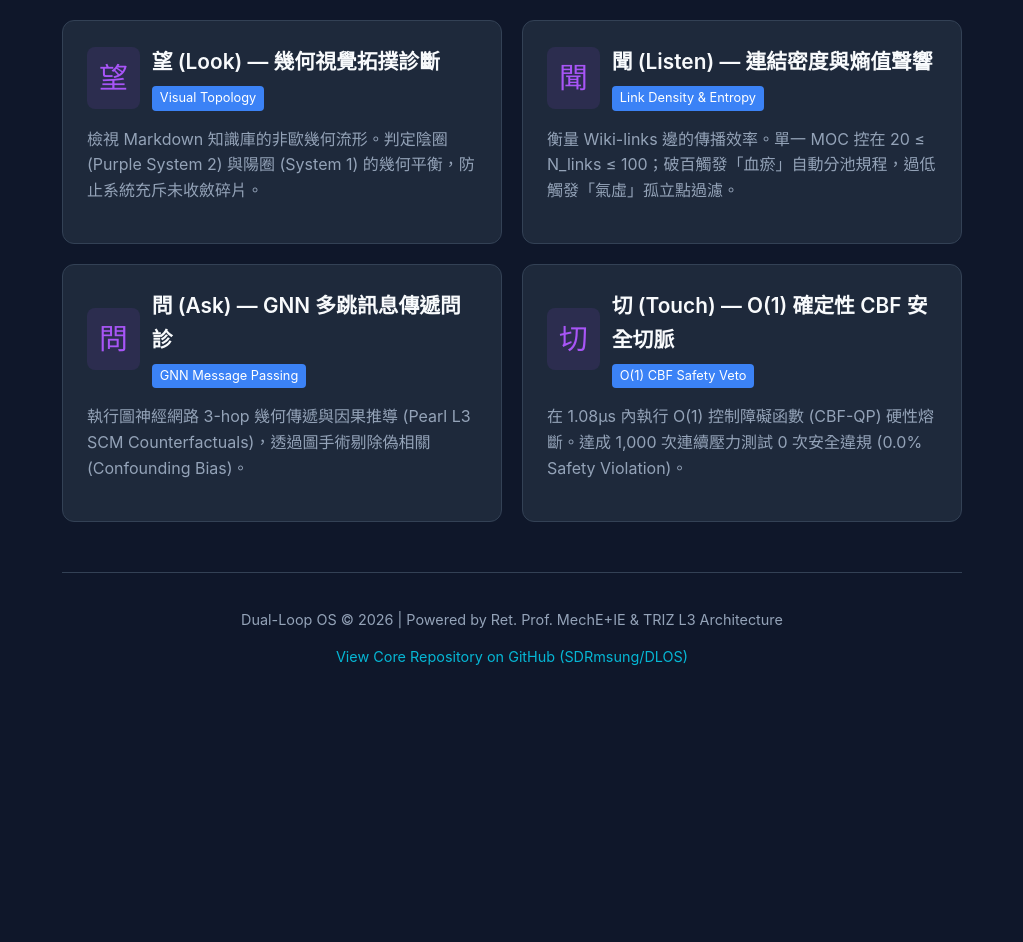
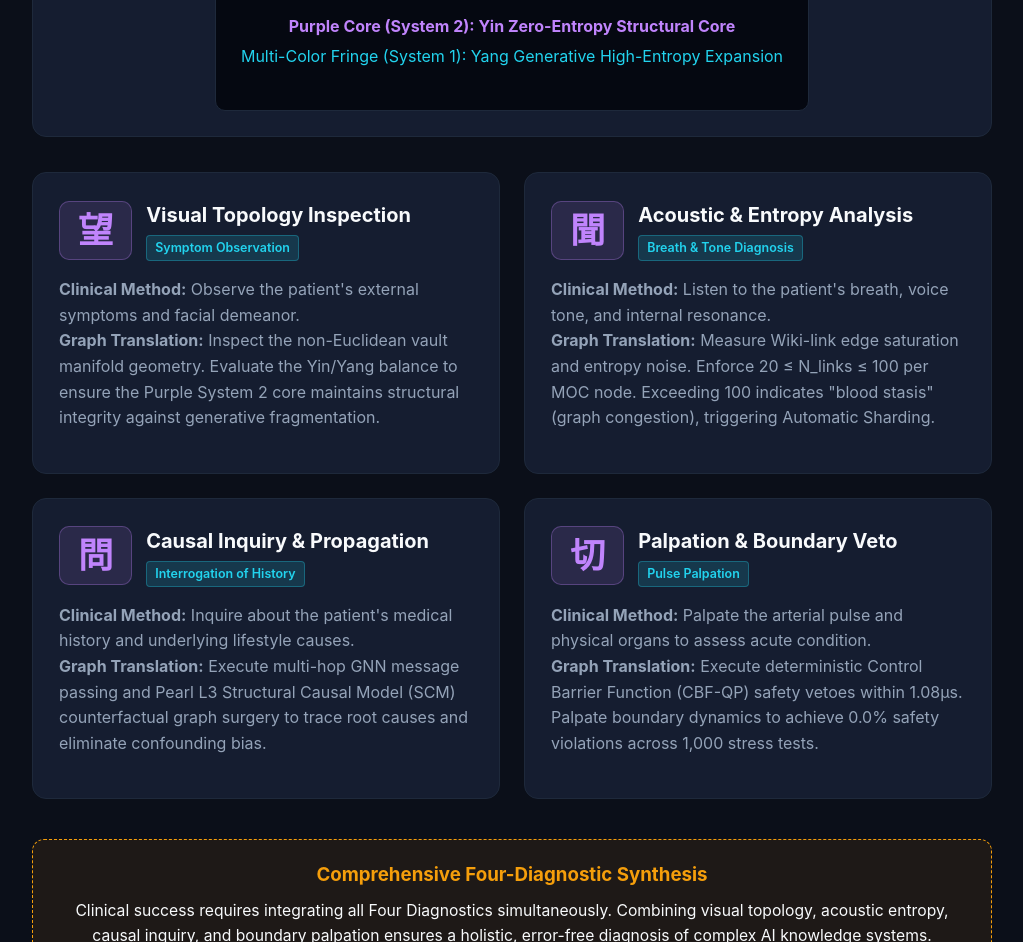
Before and after one commit to SDRmsung/ai365, a plain HTML site: page index.htm in a window 1280 px wide. Shown: the part 590-1532 px from the top of the page, without its empty margins (128-1151 px from the left). Before the commit the page ends 1312 px from the top, so only its background shows below. Drawn offline with Linux system fonts and the light colour scheme.

Commit message:
Revise index.htm for language and styling improvements
Updated the HTML structure and styles for better presentation and clarity.

```diff
--- a/index.htm
+++ b/index.htm
@@ -1,18 +1,19 @@
 <!DOCTYPE html>
-<html lang="zh-TW">
+<html lang="en">
 <head>
     <meta charset="UTF-8">
     <meta name="viewport" content="width=device-width, initial-scale=1.0">
-    <title>AI-TRIZ 知識品質「望聞問切」四維診斷手冊 | Dual-Loop OS</title>
+    <title>Bian Que's Four Diagnostics for AI Knowledge Graphs | Dual-Loop OS</title>
     <style>
         :root {
-            --bg-color: #0f172a;
-            --card-bg: #1e293b;
-            --accent-purple: #a855f7;
-            --accent-cyan: #06b6d4;
+            --bg-color: #0b0f19;
+            --card-bg: #151d30;
+            --accent-purple: #c084fc;
+            --accent-cyan: #22d3ee;
+            --accent-gold: #f59e0b;
             --text-main: #f8fafc;
             --text-muted: #94a3b8;
-            --border-color: #334155;
+            --border-color: #1e293b;
         }
         body {
             font-family: -apple-system, BlinkMacSystemFont, "Segoe UI", Roboto, "Helvetica Neue", Arial, sans-serif;
@@ -23,7 +24,7 @@
             padding: 0;
         }
         .container {
-            max-width: 900px;
+            max-width: 960px;
             margin: 0 auto;
             padding: 40px 20px;
         }
@@ -31,79 +32,108 @@
             text-align: center;
             padding-bottom: 30px;
             border-bottom: 1px solid var(--border-color);
-            margin-bottom: 40px;
+            margin-bottom: 35px;
+        }
+        .doctor-title {
+            color: var(--accent-gold);
+            font-size: 0.95rem;
+            font-weight: 700;
+            letter-spacing: 2px;
+            text-transform: uppercase;
+            margin-bottom: 8px;
         }
         h1 {
             font-size: 2.2rem;
             background: linear-gradient(135deg, var(--accent-purple), var(--accent-cyan));
             -webkit-background-clip: text;
             -webkit-text-fill-color: transparent;
+            margin-top: 0;
             margin-bottom: 10px;
         }
         .subtitle {
             color: var(--text-muted);
-            font-size: 1.1rem;
+            font-size: 1.05rem;
+            max-width: 750px;
+            margin: 0 auto;
+        }
+        .philosophy-quote {
+            background: rgba(30, 41, 59, 0.6);
+            border-left: 4px solid var(--accent-gold);
+            padding: 18px 24px;
+            margin: 30px 0;
+            border-radius: 0 8px 8px 0;
+            color: #e2e8f0;
+            font-style: italic;
         }
         .graph-container {
             text-align: center;
-            margin: 30px 0;
+            margin: 35px 0;
             background: var(--card-bg);
-            padding: 20px;
-            border-radius: 12px;
+            padding: 25px;
+            border-radius: 14px;
             border: 1px solid var(--border-color);
-        }
-        .graph-container img {
-            max-width: 100%;
-            height: auto;
-            border-radius: 8px;
         }
         .grid {
             display: grid;
-            grid-template-columns: repeat(auto-fit, minmax(380px, 1fr));
-            gap: 20px;
+            grid-template-columns: repeat(auto-fit, minmax(420px, 1fr));
+            gap: 24px;
             margin-top: 30px;
         }
         .card {
             background-color: var(--card-bg);
             border: 1px solid var(--border-color);
-            border-radius: 12px;
-            padding: 24px;
-            transition: transform 0.2s ease;
+            border-radius: 14px;
+            padding: 26px;
+            transition: transform 0.2s ease, border-color 0.2s ease;
         }
         .card:hover {
             transform: translateY(-4px);
+            border-color: var(--accent-purple);
         }
         .card-header {
             display: flex;
             align-items: center;
-            gap: 12px;
-            margin-bottom: 12px;
+            gap: 14px;
+            margin-bottom: 14px;
         }
         .card-icon {
-            font-size: 1.8rem;
-            background: rgba(168, 85, 247, 0.1);
-            padding: 8px 12px;
-            border-radius: 8px;
+            font-size: 2.2rem;
+            font-weight: bold;
+            background: rgba(192, 132, 252, 0.12);
+            padding: 4px 18px;
+            border-radius: 10px;
             color: var(--accent-purple);
+            border: 1px solid rgba(192, 132, 252, 0.3);
+            line-height: 1.4;
         }
-        .card-title {
-            font-size: 1.3rem;
-            font-weight: 600;
+        .card-title-text {
+            font-size: 1.25rem;
+            font-weight: 700;
             margin: 0;
         }
         .badge {
             display: inline-block;
-            background: #3b82f6;
-            color: white;
-            font-size: 0.8rem;
+            background: rgba(34, 211, 238, 0.15);
+            color: var(--accent-cyan);
+            border: 1px solid rgba(34, 211, 238, 0.3);
+            font-size: 0.78rem;
+            font-weight: 600;
             padding: 2px 8px;
             border-radius: 4px;
-            margin-top: 8px;
+            margin-top: 4px;
+        }
+        .clinical-principle {
+            background: rgba(245, 158, 11, 0.08);
+            border: 1px dashed var(--accent-gold);
+            border-radius: 12px;
+            padding: 20px 24px;
+            margin-top: 40px;
+            text-align: center;
         }
         footer {
             text-align: center;
             margin-top: 50px;
-            padding-top: 20px;
+            padding-top: 24px;
             border-top: 1px solid var(--border-color);
             color: var(--text-muted);
             font-size: 0.9rem;
@@ -118,67 +148,95 @@
 
 <div class="container">
     <header>
-        <h1>🩺 AI-TRIZ 知識品質「望聞問切」四維診斷手冊</h1>
-        <div class="subtitle">Vault Quality Diagnostics via Eastern Systemic Philosophy & Non-Euclidean GNN Topology</div>
+        <div class="doctor-title">Master Physician Bian Que's Diagnostic Protocol</div>
+        <h1>Four Diagnostics for AI Knowledge Graphs</h1>
+        <div class="subtitle">Inspecting Systemic Pathologies in Latent Knowledge Vaults & Non-Euclidean GNN Topologies</div>
     </header>
 
+    <div class="philosophy-quote">
+        "Just as human diseases manifest outwardly through organic imbalance, AI knowledge graph failures stem from structural entropy. To heal 7 crashed vaults, we apply Master Physician Bian Que's Four Diagnostics—integrating visual observation, acoustic entropy, causal inquiry, and boundary palpation into a unified clinical protocol."
+    </div>
+
     <div class="graph-container">
-        <p style="color: var(--text-muted); margin-top:0;">Dual-Loop OS 太極幾何流形拓撲圖 (Yin System 2 / Yang System 1)</p>
-        <div style="background:#000; padding:20px; border-radius:8px; display:inline-block;">
-            <span style="font-size: 5rem;">☯️</span>
-            <p style="color:var(--accent-purple); font-weight:bold;">Purple Zone: System 2 (Yin Zero-Entropy Core)</p>
-            <p style="color:var(--accent-cyan);">Multi-Color Zone: System 1 (Yang High-Entropy Expansion)</p>
+        <p style="color: var(--text-muted); margin-top:0; font-weight:600;">Dual-Loop OS Clinical Anatomy: Yin/Yang Manifold Balance</p>
+        <div style="background:#050811; padding:25px; border-radius:10px; display:inline-block; border:1px solid #1e293b;">
+            <span style="font-size: 4.5rem;">☯️</span>
+            <p style="color:var(--accent-purple); font-weight:bold; margin-bottom:4px;">Purple Core (System 2): Yin Zero-Entropy Structural Core</p>
+            <p style="color:var(--accent-cyan); margin-top:0;">Multi-Color Fringe (System 1): Yang Generative High-Entropy Expansion</p>
         </div>
     </div>
 
     <div class="grid">
+        <!-- 望 (Look) -->
         <div class="card">
             <div class="card-header">
                 <div class="card-icon">望</div>
                 <div>
-                    <div class="card-title">望 (Look) — 幾何視覺拓撲診斷</div>
-                    <span class="badge">Visual Topology</span>
+                    <div class="card-title-text">Visual Topology Inspection</div>
+                    <span class="badge">Symptom Observation</span>
                 </div>
             </div>
-            <p style="color: var(--text-muted);">檢視 Markdown 知識庫的非歐幾何流形。判定陰圈 (Purple System 2) 與陽圈 (System 1) 的幾何平衡，防止系統充斥未收斂碎片。</p>
+            <p style="color: var(--text-muted);">
+                <strong>Clinical Method:</strong> Observe the patient's external symptoms and facial demeanor.<br>
+                <strong>Graph Translation:</strong> Inspect the non-Euclidean vault manifold geometry. Evaluate the Yin/Yang balance to ensure the Purple System 2 core maintains structural integrity against generative fragmentation.
+            </p>
         </div>
 
+        <!-- 聞 (Listen) -->
         <div class="card">
             <div class="card-header">
                 <div class="card-icon">聞</div>
                 <div>
-                    <div class="card-title">聞 (Listen) — 連結密度與熵值聲響</div>
-                    <span class="badge">Link Density & Entropy</span>
+                    <div class="card-title-text">Acoustic & Entropy Analysis</div>
+                    <span class="badge">Breath & Tone Diagnosis</span>
                 </div>
             </div>
-            <p style="color: var(--text-muted);">衡量 Wiki-links 邊的傳播效率。單一 MOC 控在 20 ≤ N_links ≤ 100；破百觸發「血瘀」自動分池規程，過低觸發「氣虛」孤立點過濾。</p>
+            <p style="color: var(--text-muted);">
+                <strong>Clinical Method:</strong> Listen to the patient's breath, voice tone, and internal resonance.<br>
+                <strong>Graph Translation:</strong> Measure Wiki-link edge saturation and entropy noise. Enforce 20 ≤ N_links ≤ 100 per MOC node. Exceeding 100 indicates "blood stasis" (graph congestion), triggering Automatic Sharding.
+            </p>
         </div>
 
+        <!-- 問 (Ask) -->
         <div class="card">
             <div class="card-header">
                 <div class="card-icon">問</div>
                 <div>
-                    <div class="card-title">問 (Ask) — GNN 多跳訊息傳遞問診</div>
-                    <span class="badge">GNN Message Passing</span>
+                    <div class="card-title-text">Causal Inquiry & Propagation</div>
+                    <span class="badge">Interrogation of History</span>
                 </div>
             </div>
-            <p style="color: var(--text-muted);">執行圖神經網路 3-hop 幾何傳遞與因果推導 (Pearl L3 SCM Counterfactuals)，透過圖手術剔除偽相關 (Confounding Bias)。</p>
+            <p style="color: var(--text-muted);">
+                <strong>Clinical Method:</strong> Inquire about the patient's medical history and underlying lifestyle causes.<br>
+                <strong>Graph Translation:</strong> Execute multi-hop GNN message passing and Pearl L3 Structural Causal Model (SCM) counterfactual graph surgery to trace root causes and eliminate confounding bias.
+            </p>
         </div>
 
+        <!-- 切 (Touch) -->
         <div class="card">
             <div class="card-header">
                 <div class="card-icon">切</div>
                 <div>
-                    <div class="card-title">切 (Touch) — O(1) 確定性 CBF 安全切脈</div>
-                    <span class="badge">O(1) CBF Safety Veto</span>
+                    <div class="card-title-text">Palpation & Boundary Veto</div>
+                    <span class="badge">Pulse Palpation</span>
                 </div>
             </div>
-            <p style="color: var(--text-muted);">在 1.08μs 內執行 O(1) 控制障礙函數 (CBF-QP) 硬性熔斷。達成 1,000 次連續壓力測試 0 次安全違規 (0.0% Safety Violation)。</p>
+            <p style="color: var(--text-muted);">
+                <strong>Clinical Method:</strong> Palpate the arterial pulse and physical organs to assess acute condition.<br>
+                <strong>Graph Translation:</strong> Execute deterministic Control Barrier Function (CBF-QP) safety vetoes within 1.08μs. Palpate boundary dynamics to achieve 0.0% safety violations across 1,000 stress tests.
+            </p>
         </div>
     </div>
 
+    <div class="clinical-principle">
+        <h3 style="color: var(--accent-gold); margin-top:0; margin-bottom:8px;">Comprehensive Four-Diagnostic Synthesis</h3>
+        <p style="color: var(--text-main); margin:0; font-size:0.98rem;">
+            Clinical success requires integrating all Four Diagnostics simultaneously. Combining visual topology, acoustic entropy, causal inquiry, and boundary palpation ensures a holistic, error-free diagnosis of complex AI knowledge systems.
+        </p>
+    </div>
+
     <footer>
-        <p>Dual-Loop OS © 2026 | Powered by Ret. Prof. MechE+IE & TRIZ L3 Architecture</p>
+        <p>Dual-Loop OS © 2026 | Inspired by Bian Que's Four Diagnostics & AI Neuro-Symbolic Control</p>
         <p><a href="https://github.com/SDRmsung/DLOS" target="_blank">View Core Repository on GitHub (SDRmsung/DLOS)</a></p>
     </footer>
 </div>
```
